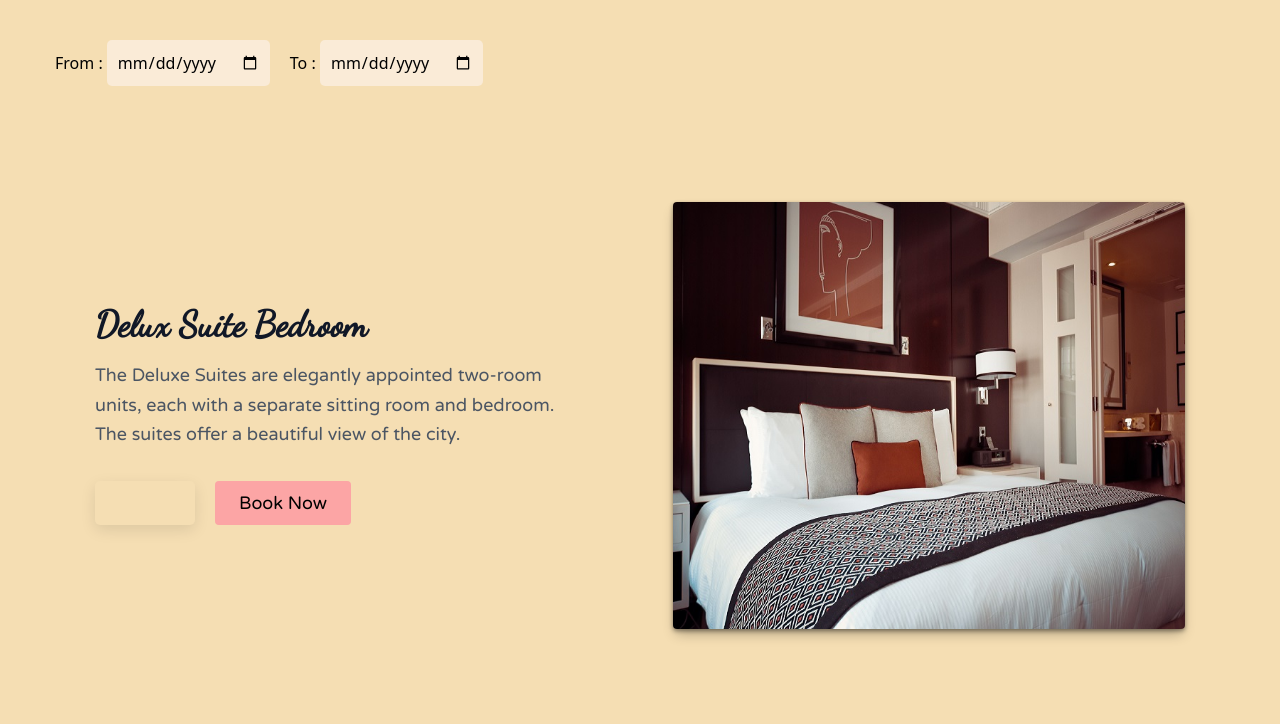
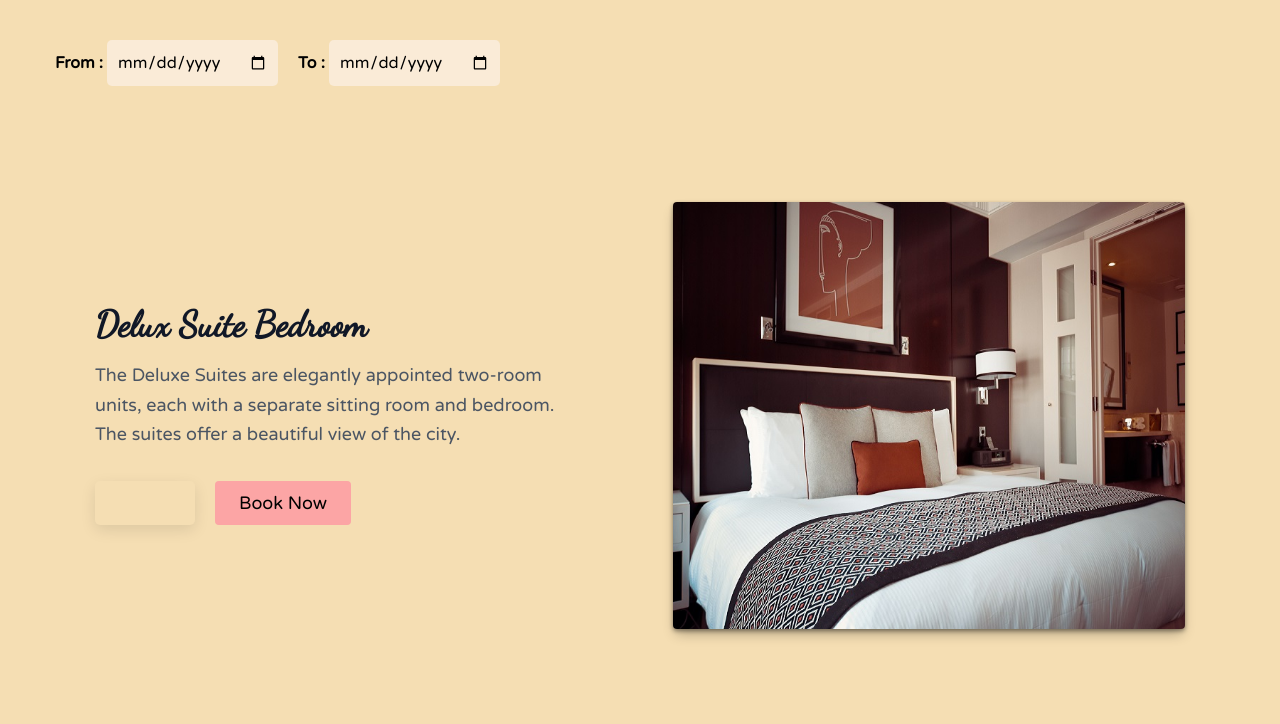
Before and after one commit to uditjain-noob/OOP_Project-1, a Django app: template HotelManagement/templates/HotelManagement/room.html in a window 1280 px wide. Shown: the part 84-808 px from the top of the page. Run offline with Django 3.2, Linux system fonts and the light colour scheme; the template is opened without the code that fills it, so the values that code supplies are empty; some libraries are stand-ins or nearby versions; some web fonts are replaced.

Commit message:
minimal css changes

```diff
--- a/HotelManagement/static/HotelManagement/style_Room.css
+++ b/HotelManagement/static/HotelManagement/style_Room.css
@@ -49,6 +49,8 @@ body {
 
 .dateRange .from,
 .dateRange .to {
+    font-family: 'Varela Round', sans-serif;
+    font-weight: 600;
     margin: 20px 10px;
 }
 
```
